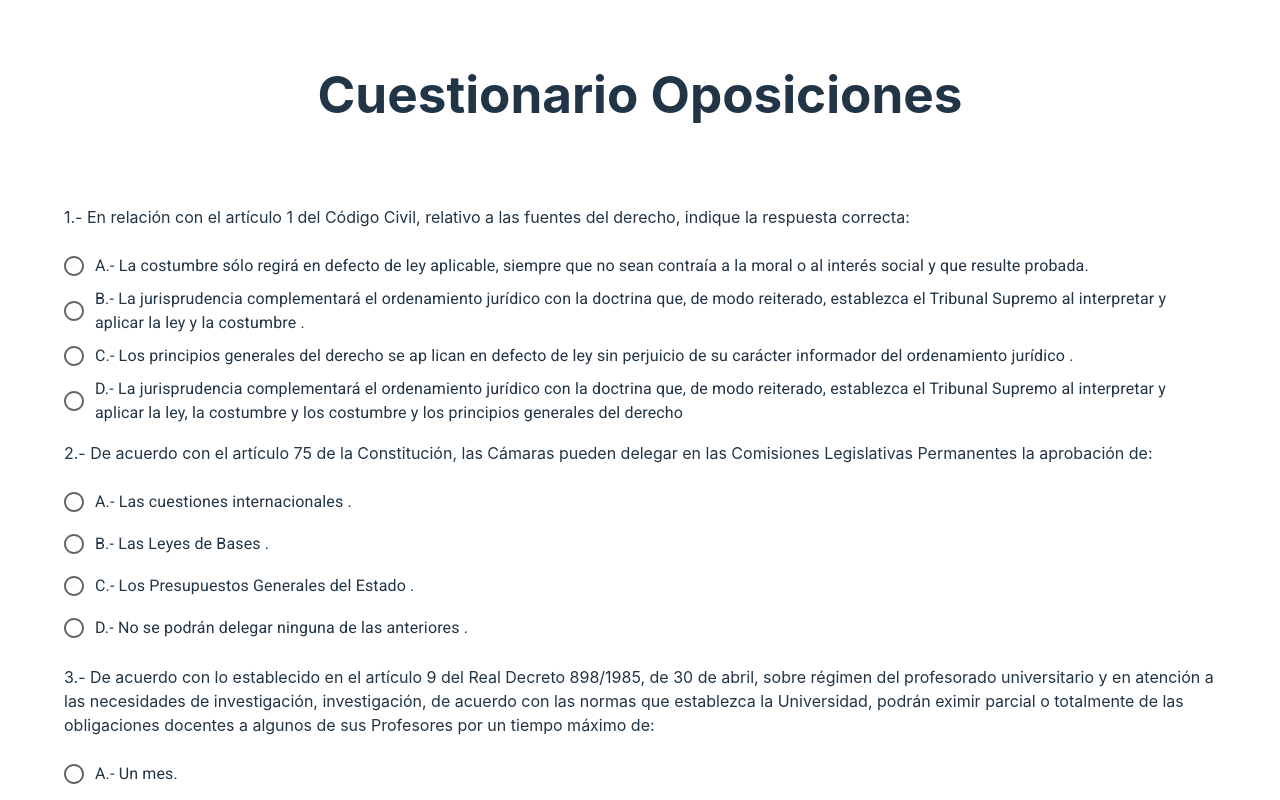
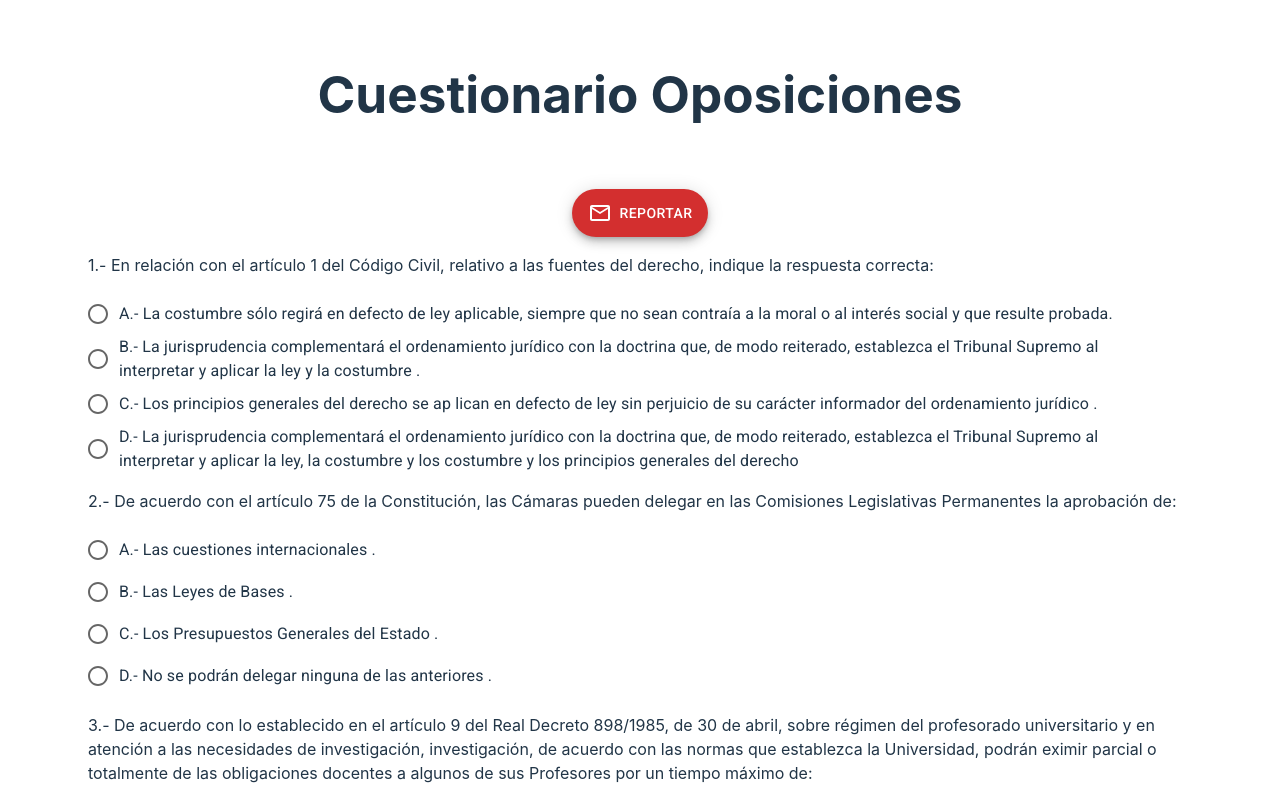
Before and after one commit to pascui89/cuestionario-oposiciones, a React (Vite) app: page / in a window 1280 px wide. Shown: the top 800 px of the page. Built offline with nearby package versions, Linux system fonts and the light colour scheme.

Commit message:
Included new Report Button

```diff
--- a/package.json
+++ b/package.json
@@ -11,6 +11,7 @@
     "deploy": "gh-pages -d dist"
   },
   "dependencies": {
+    "@emailjs/browser": "^3.11.0",
     "@emotion/react": "^11.11.0",
     "@emotion/styled": "^11.11.0",
     "@fontsource/roboto": "^5.0.0",
@@ -25,6 +26,7 @@
     "react-spinners": "^0.13.8"
   },
   "devDependencies": {
+    "@types/node": "^20.2.5",
     "@types/react": "^18.0.28",
     "@types/react-dom": "^18.0.11",
     "@typescript-eslint/eslint-plugin": "^5.57.1",
--- a/src/App.tsx
+++ b/src/App.tsx
@@ -19,19 +19,21 @@ function App() {
   const [ fetching, setFetching ] = useState(false);
   const [ loading, setLoading ] = useState(true);
   const [ jsonData, setJsonData ] = useState({} as IQuestions);
+  const [ questionaryName, setQuestionaryName ] = useState('');
 
   useEffect(() => {
     if (fetching) return;
     const randomNumber = getRandomNumber();
     setFetching(true);
+    const currentQuestionaryName = `Miscelanea ${randomNumber}`;
     const fetchJsonData = async () => {
       try {
-        const response = await fetch(`data/Miscelanea ${randomNumber}.json`);
+        const response = await fetch(`data/${currentQuestionaryName}.json`);
         const data = await response.json();
         const file = Solutions.questions.find(f => f.file === `M-${randomNumber}`);
         const newFormData = {
-            ...data,
-            questions: data.questions.map((el: any, index: number) => ({ ...el, id: index, selected: '', valid: file?.solutions[index] }))
+          ...data,
+          questions: data.questions.map((el: any, index: number) => ({ ...el, id: index, selected: '', valid: file?.solutions[index] }))
         };
         setJsonData(newFormData);
       } catch (error) {
@@ -41,6 +43,7 @@ function App() {
       }
     };
 
+    setQuestionaryName(`Miscelanea ${randomNumber}`);
     setFetching(false);
     fetchJsonData();
     return () => {
@@ -64,7 +67,7 @@ function App() {
             />
             <p>Estamos cargando las preguntas aleatoriamente</p>
           </Fragment>}
-        {!loading && <Questionaries data={jsonData}/>}
+        {!loading && <Questionaries data={jsonData} questionaryName={questionaryName}/>}
       </div>
     </main>
   )
--- a/src/components/Questionaries.tsx
+++ b/src/components/Questionaries.tsx
@@ -5,7 +5,7 @@ import { SxProps } from '@mui/system';
 
 import { generateUniqueKey } from '../helpers';
 import Question from './Question';
-import { Button, Fab, Zoom } from '@mui/material';
+import { Button, Container, Fab, Zoom } from '@mui/material';
 import UpIcon from '@mui/icons-material/KeyboardArrowUp';
 
 import { CircularProgressbar, buildStyles } from 'react-circular-progressbar'
@@ -15,8 +15,12 @@ import Confetti from 'react-dom-confetti';
 import { IQuestions } from '../interfaces/IQuestions';
 import { IQuestion } from '../interfaces/IQuestion';
 
+import MailOutlineIcon from '@mui/icons-material/MailOutline';
+import emailjs from '@emailjs/browser';
+
 interface IProps {
   data: IQuestions;
+  questionaryName: string;
 }
 
 const fabStyle = {
@@ -56,6 +60,7 @@ const Questionaries = (props: IProps) => {
   const [ showUpIcon, setShowUpIcon ] = useState(false);
   const [ showValidate, setShowValidate ] = useState(false);
   const [ showResult, setShowResult ] = useState(false);
+  const [ reportDisabled, setReportDisabled ] = useState(false);
   const elementRef = useRef<HTMLDivElement | null>(null);
 
   const transitionDuration = {
@@ -89,6 +94,26 @@ const Questionaries = (props: IProps) => {
     setIsExploding(result > 70);
     setResult(result);
   };
+
+  const sendEmail = (e: any) => {
+    e.preventDefault();
+    setReportDisabled(true);
+    emailjs.send(
+      import.meta.env.VITE_SERVICE_ID ?? '',
+      import.meta.env.VITE_TEMPLATE_ID ?? '',
+      {
+        message: props.questionaryName
+      } as Record<string, unknown>,
+      import.meta.env.VITE_PUBLIC_KEY ?? ''
+    )
+   .then((result) => {
+     alert('message sent successfully...');
+     console.log(result.text);
+   },
+   (error) => {
+     console.log(error.text);
+     });
+   };
 
   useEffect(() => {
     const toggleVisible = () => {
@@ -154,9 +179,13 @@ const Questionaries = (props: IProps) => {
     </Fragment>;
 
   return (
-    <div>
+    <Container>
       {showResult && renderShowResult()}
       <main ref={elementRef}>
+      <Fab variant="extended" color="error" aria-label="report" onClick={sendEmail} disabled={reportDisabled}>
+        <MailOutlineIcon sx={{ mr: 1 }} />
+        Reportar
+      </Fab>
         {formData &&
           formData.questions.map((val: any, index: number) => (
             <Question
@@ -169,7 +198,7 @@ const Questionaries = (props: IProps) => {
           ))}
       </main>
       {renderButtoms()}
-    </div>
+    </Container>
   );
 };
 
```
Also changed, not shown: 1 other file (tests, documents, lock files or other folders).
